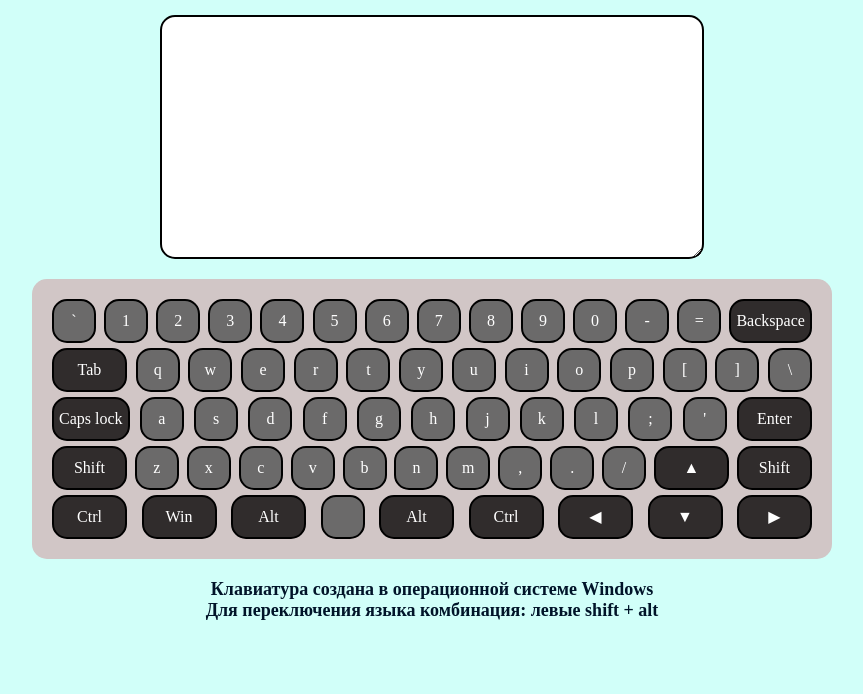
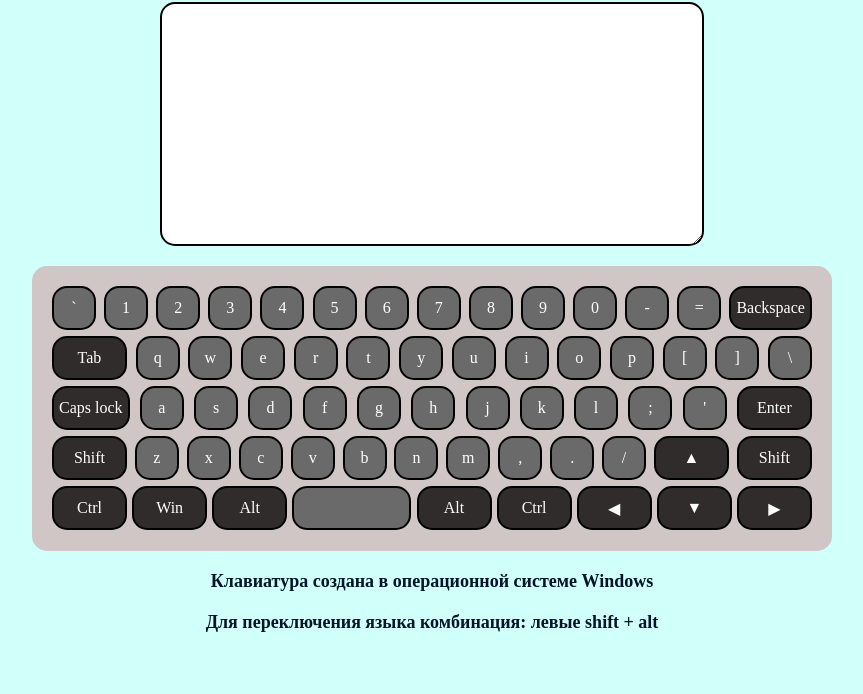
Before and after one commit to MarusovAlexei/Keyboard, a plain HTML site: page index.html in a window 1280 px wide. Shown: the part 106-800 px from the top of the page, without its empty margins (208-1071 px from the left). Drawn offline with Linux system fonts and the light colour scheme.

Commit message:
fix: keybord

```diff
--- a/assets/css/style.css
+++ b/assets/css/style.css
@@ -17,7 +17,7 @@ body {
   color: slategray;
   text-align: center;
   font-weight: bold;
-  margin-bottom: 20px;
+  margin: 20px;
 }
 
 .keyboard__display {
@@ -36,7 +36,7 @@ body {
   justify-content: space-between;
   gap: 5px;
   width: 760px;
-  min-height: 200px;
+  min-height: 245px;
   background-color: rgb(209, 198, 198);
   border-radius: 15px;
   margin-bottom: 20px;
@@ -48,6 +48,7 @@ body {
   color: rgb(0, 20, 41);
   text-align: center;
   font-weight: bold;
+  margin-bottom: 20px;
 }
 
 .btn {
@@ -95,3 +96,19 @@ body {
   left: 7px;
   top: 7px;
 }
+
+.btn-active {
+  background-color: rgb(49, 54, 126);
+}
+
+.space {
+  width: 115px;
+  height: 40px;
+  background-color: rgb(107, 106, 106);
+  border: 2px solid black;
+  border-radius: 15px;
+  color: white;
+  display: flex;
+  justify-content: center;
+  align-items: center;
+}
--- a/assets/js/index.js
+++ b/assets/js/index.js
@@ -29,6 +29,8 @@ function addKeyboard(value) {
   for (let i = 0; i < value; i++) {
     if (textBtn.includes(mainСharacters[i])) {
       keyboardContainer.appendChild(addElemnt(`${mainСharacters[i]}`, 'btn-dark', 'div'));
+    } else if (mainСharacters[i] === '') {
+      keyboardContainer.appendChild(addElemnt(`${mainСharacters[i]}`, 'space', 'div'));
     } else {
       keyboardContainer.appendChild(addElemnt(`${mainСharacters[i]}`, 'btn', 'div'));
     }
@@ -44,5 +46,17 @@ function addElemnt(valueElement, classElement, elementType) {
   let element = document.createElement(`${elementType}`);
   element.classList.add(`${classElement}`);
   element.innerHTML = `${valueElement}`;
+
+  if (`${valueElement}` === '') {
+    element.id = `space`;
+  } else {
+    element.id = `${valueElement}`;
+  }
+
   return element;
 }
+
+// Функция выделения кнопки при нажатии
+function addActivestyle(element) {
+
+}
```
Also changed, not shown: assets/js/characters.js (deleted, +0 -9 lines).
